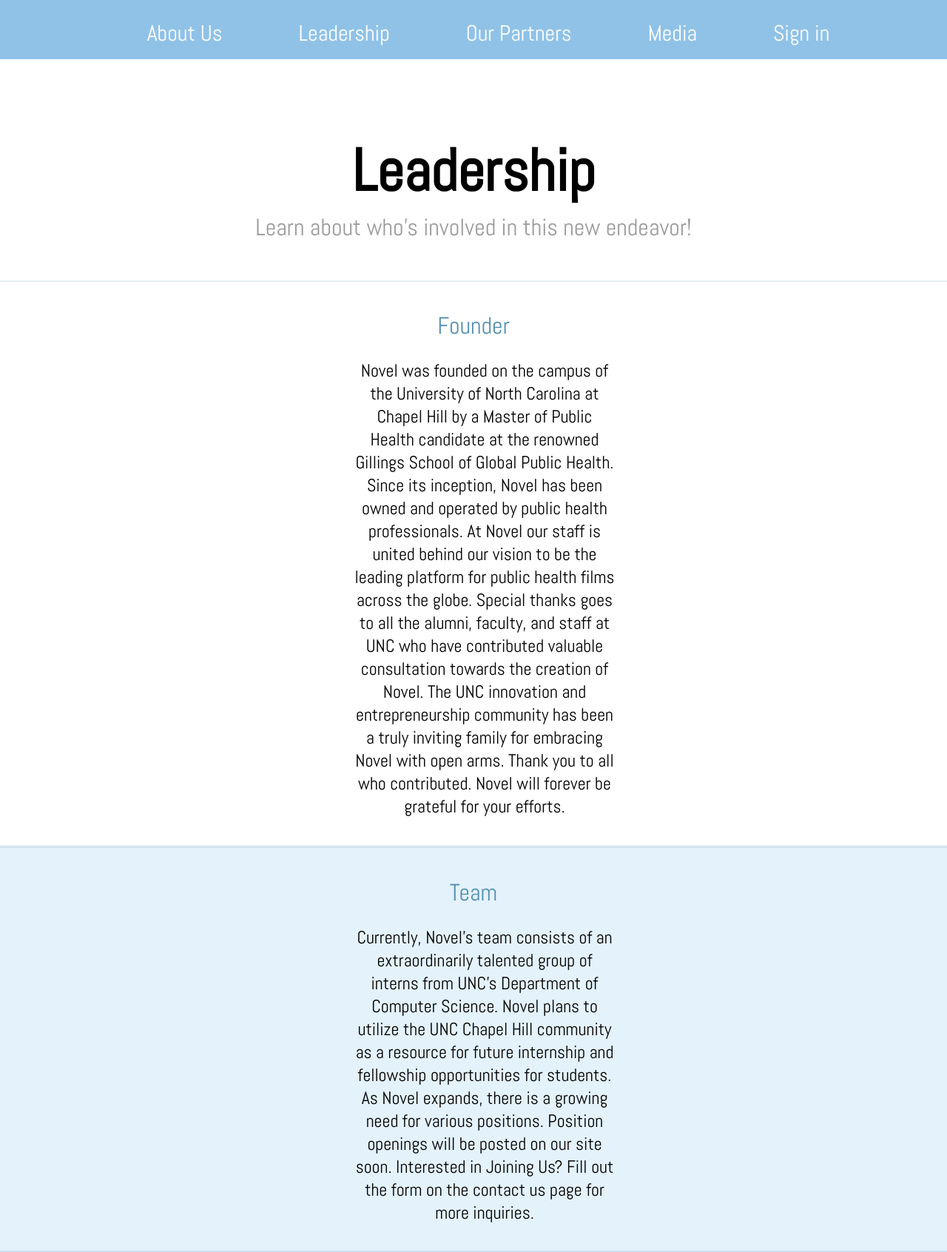
After one commit to Novel-Public-Health/Novel-Public-Health, a Django app: page /catalog/leadership in a window 1280 px wide. The commit adds this page. Shown: the whole page at 74% size. Run offline with Django 3.2, Linux system fonts and the light colour scheme.

Commit message:
added leadership and partners

```diff
--- a/catalog/static/css/styles.css
+++ b/catalog/static/css/styles.css
@@ -124,6 +124,7 @@ h2 {
     padding-bottom: 0;
     margin-bottom: 5px;
     font-size: 5rem;
+    text-align: center;
     /* color: #5490B1; */
     color: black;
 
--- a/catalog/templates/aboutUs/who.html
+++ b/catalog/templates/aboutUs/who.html
@@ -1,5 +1,5 @@
 {% load static %}
 <div class="aboutDiv">
     <h2 class="aboutSubtitle">What is Novel?</h2>
-    <p class="aboutText">Novel is an innovative and multidimensional public health media company that explores public health through film. It functions as a video streaming, digital media, and online networking company dedicated to expanding the public health film industry. Here at Novel, we focus on highlighting urgent public health concerns in the local, national, and global community. To our knowledge, we are the first of its kind</p>
+    <p class="aboutText">Novel is an innovative and multidimensional public health media company that explores public health through film. It functions as a video streaming, digital media, and online networking company dedicated to expanding the public health film industry. Here at Novel, we focus on highlighting urgent public health concerns in the local, national, and global community. To our knowledge, we are the first of its kind.</p>
 </div>
--- a/catalog/templates/base_generic.html
+++ b/catalog/templates/base_generic.html
@@ -17,8 +17,8 @@
       <div class="navbar">
         <ul class="middleNavBar">
           <li><a href="{% url 'index' %}">About Us</a></li>
-          <li><a href="{% url 'directors' %}">Leadership</a></li>
-          <li><a href="{% url 'movies' %}">Our Partners</a></li>
+          <li><a href="{% url 'leadership' %}">Leadership</a></li>
+          <li><a href="{% url 'ourPartners' %}">Our Partners</a></li>
           <li><a href="{% url 'directors' %}">Media</a></li>
           {% if user.is_authenticated %}
           <li><a href="{% url 'logout'%}?next={{request.path}}">Logout</a></li>
--- /dev/null
+++ b/catalog/templates/leadership.html
@@ -0,0 +1,30 @@
+{% extends "base_generic.html" %}
+<link rel="stylesheet" type="text/css" href="/staticfiles/css/styles.css"/>
+{% block content %}
+
+<div id="aboutUs">
+    <div class="firstPage">
+        <div>
+            <h1 id="novel-title" style="text-align:center">Leadership</h1>
+            <h2 id="novel" style="text-align:center"> Learn about who's involved in this new endeavor!</h2>
+        </div>
+    </div>
+
+    <div id="secondPage">
+        <div class="aboutDiv" style="text-align: center">
+        <h2 class="aboutSubtitle">Founder</h2>
+        <p class="aboutText"> Novel was founded on the campus of the University of North Carolina at Chapel Hill by a Master of Public Health candidate at the renowned Gillings School of Global Public Health. Since its inception, Novel has been owned and operated by public health professionals. At Novel our staff is united behind our vision to be the leading platform for public health films across the globe.
+            Special thanks goes to all the alumni, faculty, and staff at UNC who have contributed valuable consultation towards the creation of Novel. The UNC innovation and entrepreneurship community has been a truly inviting family for embracing Novel with open arms. Thank you to all who contributed. Novel will forever be grateful for your efforts.</p>
+        </div>
+    </div>
+
+    <div id="secondPage" style="background-color: #e4f2fc" >
+        <div class="aboutDiv" style="text-align: center">
+        <h2 class="aboutSubtitle">Team</h2>
+        <p class="aboutText">Currently, Novel’s team consists of an extraordinarily talented group of interns from UNC’s Department of Computer Science. Novel plans to utilize the UNC Chapel Hill community as a resource for future internship and fellowship opportunities for students. As Novel expands, there is a growing need for various positions. Position openings will be posted on our site soon. Interested in Joining Us? Fill out the form on the contact us page for more inquiries.</p>
+        </div>
+    </div>
+
+</div>
+
+{% endblock %}
--- a/catalog/urls.py
+++ b/catalog/urls.py
@@ -8,6 +8,8 @@ from django.conf.urls.static import static
 urlpatterns = [
     path('', views.index, name='index'),
     path('aboutUs', views.aboutUs, name='aboutUs'),
+    path('ourPartners', views.ourPartners, name='ourPartners'),
+    path('leadership', views.leadership, name='leadership'),
     path('movies/', views.MovieListView.as_view(), name='movies'),
     path('movie/<int:pk>', views.MovieDetailView.as_view(), name='movie-detail'),
     path('directors/', views.DirectorListView.as_view(), name='directors'),
--- a/catalog/views.py
+++ b/catalog/views.py
@@ -34,6 +34,11 @@ def register(request):
 def aboutUs(request):
     return render(request, 'aboutUs.html')
 
+def ourPartners(request):
+    return render(request, 'ourPartners.html')
+
+def leadership(request):
+    return render(request, 'leadership.html')
 
 
 from django.views import generic
```
Also changed, not shown: catalog/templates/index.html (+6 -6 lines), catalog/templates/ourPartners.html (added, +26 -0 lines).
